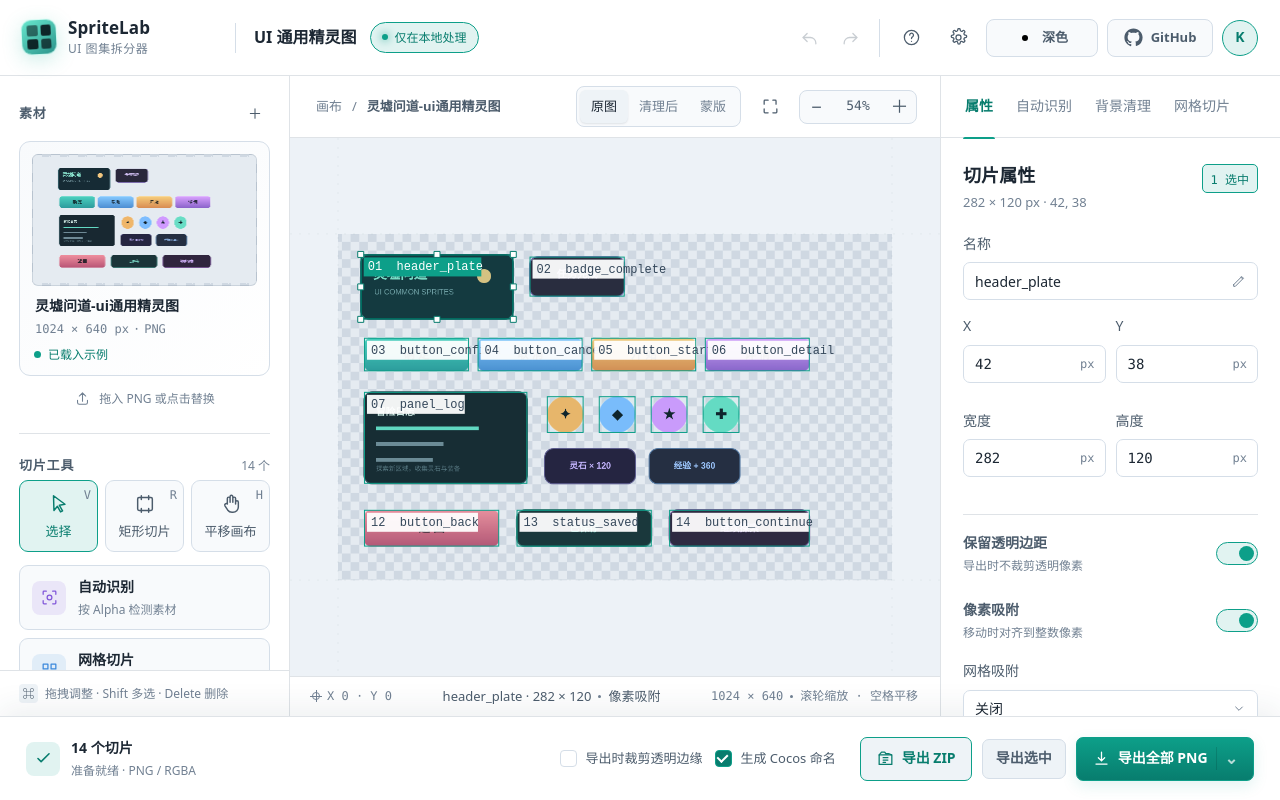
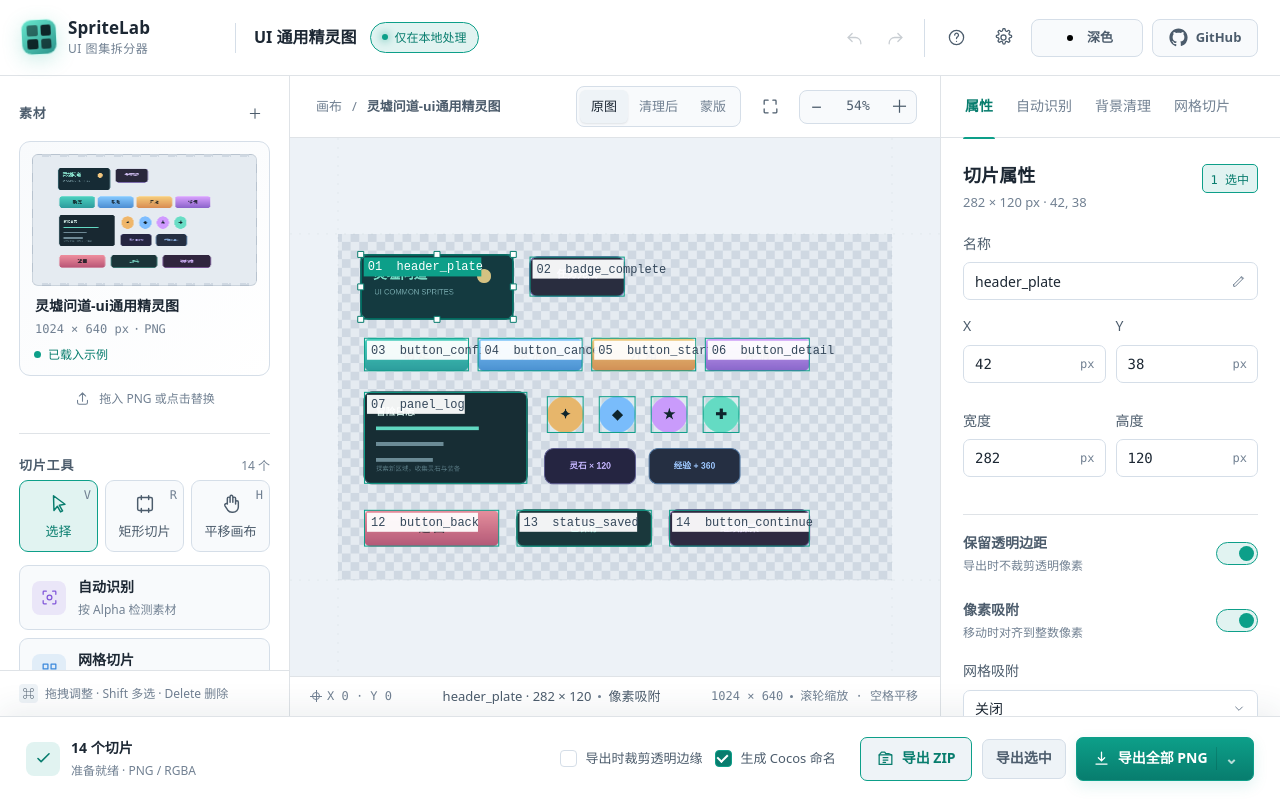
Before and after one commit to shj1995/ui-atlas-slicer, a website built with Vite: page index.html in a window 1280 px wide. Built offline with nearby package versions, Linux system fonts and the light colour scheme.

Commit message:
fix: remove topbar avatar

```diff
--- a/index.html
+++ b/index.html
@@ -48,7 +48,6 @@
             <svg viewBox="0 0 24 24" aria-hidden="true"><path d="M12 .5C5.65.5.5 5.65.5 12c0 5.08 3.29 9.39 7.86 10.91.58.11.79-.25.79-.56 0-.28-.01-1.02-.02-2-3.2.69-3.88-1.54-3.88-1.54-.53-1.33-1.28-1.68-1.28-1.68-1.04-.71.08-.7.08-.7 1.15.08 1.75 1.18 1.75 1.18 1.02 1.75 2.68 1.24 3.33.95.1-.74.4-1.24.73-1.52-2.56-.29-5.26-1.28-5.26-5.7 0-1.26.45-2.29 1.18-3.1-.12-.29-.51-1.47.11-3.06 0 0 .97-.31 3.19 1.18.93-.26 1.93-.39 2.93-.39s2 .13 2.93.39c2.22-1.5 3.19-1.18 3.19-1.18.62 1.59.23 2.77.11 3.06.73.81 1.18 1.84 1.18 3.1 0 4.43-2.71 5.41-5.29 5.69.41.35.78 1.04.78 2.1 0 1.52-.01 2.75-.01 3.12 0 .31.21.67.8.56A11.51 11.51 0 0 0 23.5 12C23.5 5.65 18.35.5 12 .5Z"/></svg>
             <span>GitHub</span>
           </a>
-          <button class="avatar-btn" title="账户">K</button>
         </div>
       </header>
 
--- a/styles.css
+++ b/styles.css
@@ -127,8 +127,6 @@ button:focus-visible, input:focus-visible, select:focus-visible { outline: 2px s
 .icon-btn:hover, .mini-icon-btn:hover { color:var(--text); background:var(--bg-raised); border-color:var(--border); }
 .icon-btn svg, .mini-icon-btn svg, .tool-btn svg, .quick-action svg, .primary-btn svg, .secondary-btn svg, .danger-btn svg, .panel-note svg, .clean-actions svg { width:16px; height:16px; fill:none; stroke:currentColor; stroke-width:1.6; stroke-linecap:round; stroke-linejoin:round; }
 .icon-btn.small { width:28px; height:28px; }
-.avatar-btn { width:30px; height:30px; border:1px solid rgba(96,223,198,.34); background:linear-gradient(145deg,#253d47,#17252b); color:var(--accent); border-radius:50%; font-weight:800; cursor:pointer; }
-
 .workspace { min-height:0; display:grid; grid-template-columns:276px minmax(430px,1fr) 320px; }
 .sidebar { min-height:0; background:rgba(17,22,30,.94); overflow:hidden; }
 .left-sidebar { border-right:1px solid var(--border-soft); display:flex; flex-direction:column; }
@@ -268,14 +266,6 @@ button, input, select { font-size: 1rem; }
 .primary-btn svg, .secondary-btn svg, .danger-btn svg, .panel-note svg,
 .clean-actions svg { width: 19px; height: 19px; }
 .icon-btn.small { width: 34px; height: 34px; }
-.avatar-btn {
-  width: 36px;
-  height: 36px;
-  border-color: var(--accent);
-  background: var(--accent-dim);
-  color: var(--accent-2);
-  font-size: 14px;
-}
 .theme-toggle {
   display: inline-flex;
   align-items: center;
```
